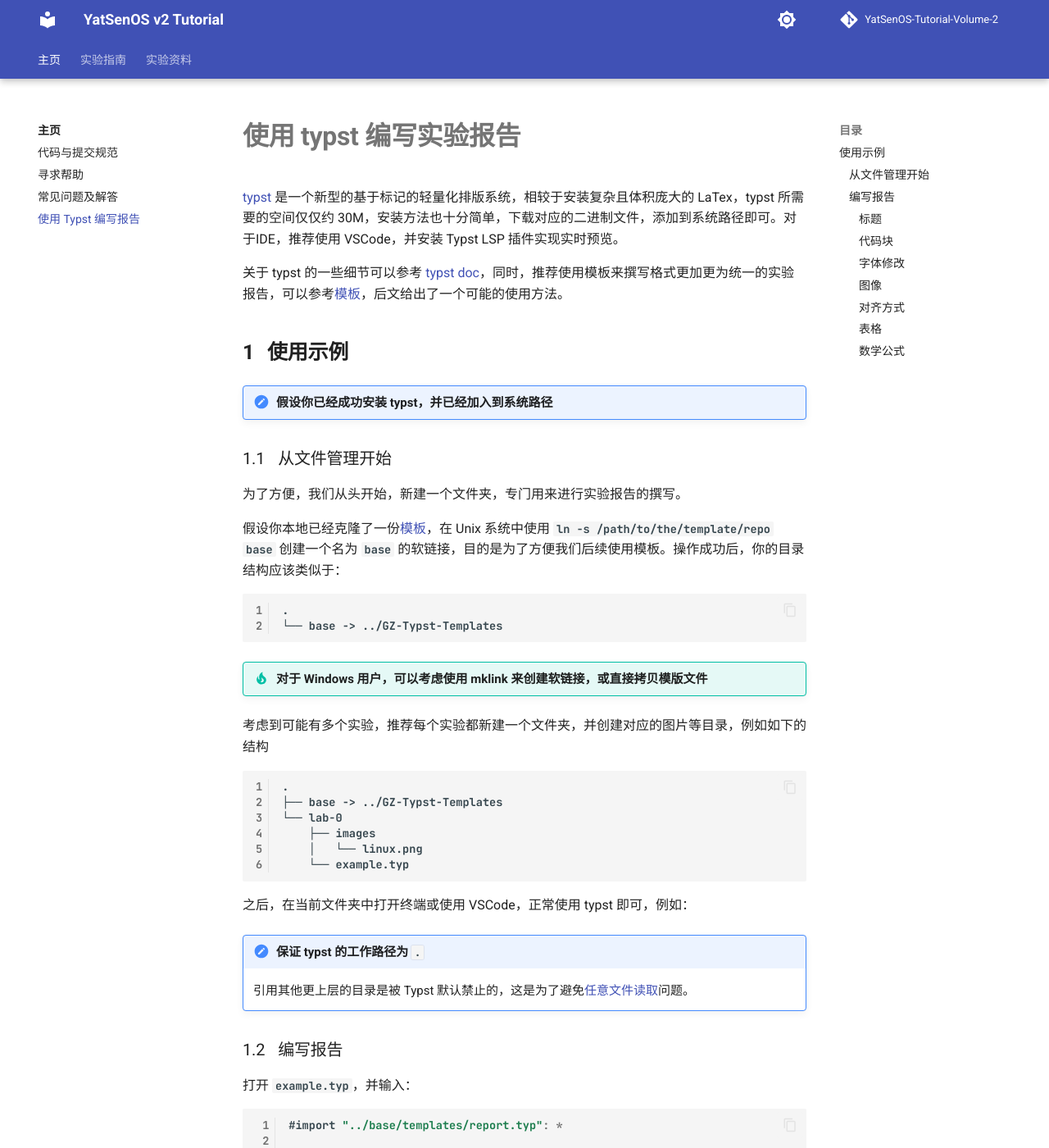
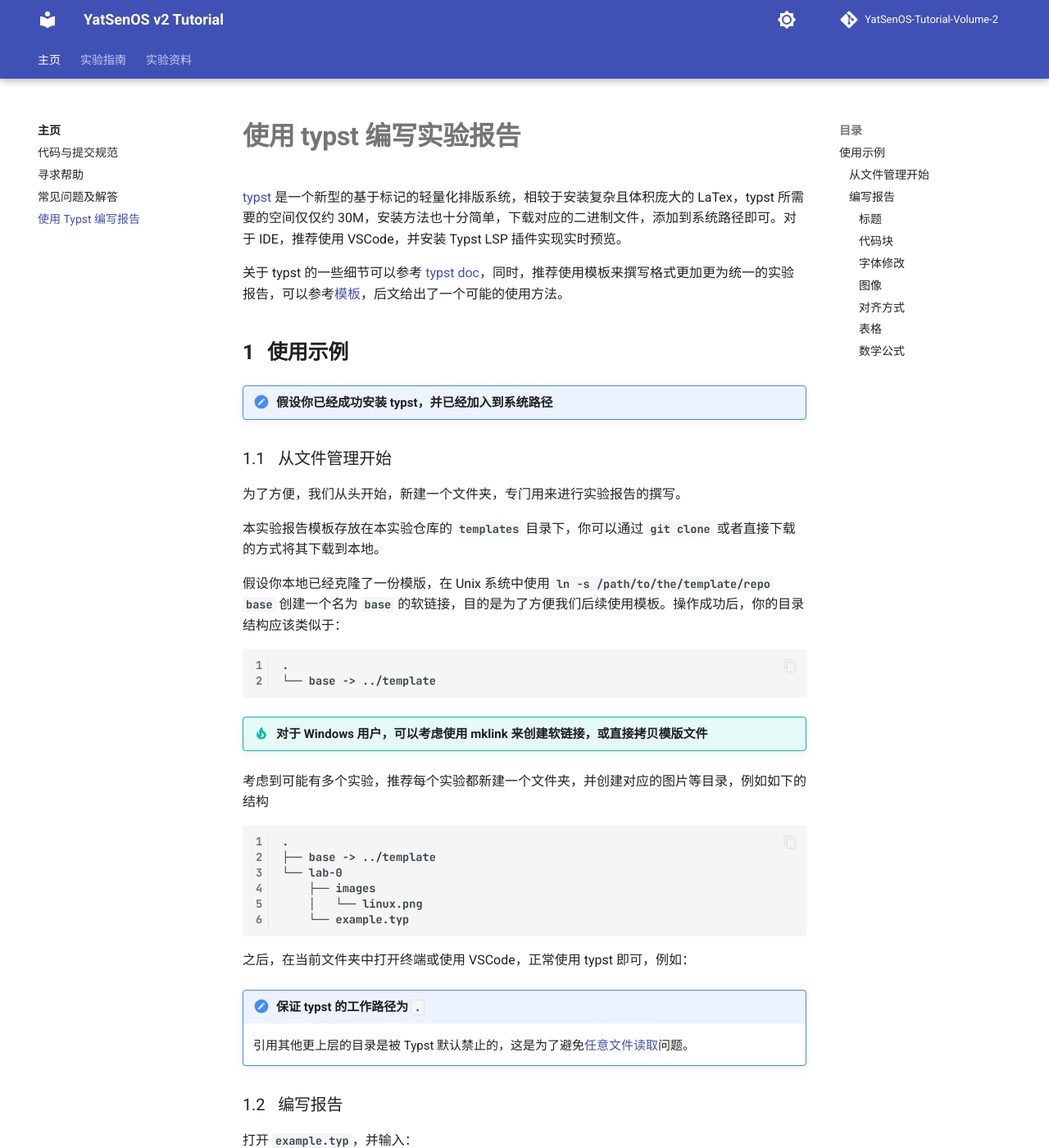
Before and after one commit to YatSenOS/YatSenOS-Tutorial-Volume-2, an MkDocs documentation site: the page built from docs/general/typst.md, in a window 1280 px wide and 1400 px high. Shown: the whole window at 82% size. Built offline with MkDocs 1.6.1 and Material for MkDocs 9.7.7, drawn with Linux system fonts in a browser that asks for light colours; comment, search, counter and statistics services are not loaded.

Commit message:
feat: build-in typst template

````diff
--- a/docs/general/typst.md
+++ b/docs/general/typst.md
@@ -1,8 +1,8 @@
 # 使用 typst 编写实验报告
 
-[typst](https://github.com/typst/typst) 是一个新型的基于标记的轻量化排版系统，相较于安装复杂且体积庞大的 LaTex，typst 所需要的空间仅仅约 30M，安装方法也十分简单，下载对应的二进制文件，添加到系统路径即可。对于IDE，推荐使用 VSCode，并安装 Typst LSP 插件实现实时预览。
+[typst](https://github.com/typst/typst) 是一个新型的基于标记的轻量化排版系统，相较于安装复杂且体积庞大的 LaTex，typst 所需要的空间仅仅约 30M，安装方法也十分简单，下载对应的二进制文件，添加到系统路径即可。对于 IDE，推荐使用 VSCode，并安装 Typst LSP 插件实现实时预览。
 
-关于 typst 的一些细节可以参考 [typst doc](https://typst.app/docs/)，同时，推荐使用模板来撰写格式更加更为统一的实验报告，可以参考[模板](https://github.com/GZTimeWalker/GZ-Typst-Templates)，后文给出了一个可能的使用方法。
+关于 typst 的一些细节可以参考 [typst doc](https://typst.app/docs/)，同时，推荐使用模板来撰写格式更加更为统一的实验报告，可以参考[模板](https://github.com/YatSenOS/YatSenOS-Tutorial-Volume-2/tree/main/template)，后文给出了一个可能的使用方法。
 
 ## 使用示例
 
@@ -12,11 +12,13 @@
 
 为了方便，我们从头开始，新建一个文件夹，专门用来进行实验报告的撰写。
 
-假设你本地已经克隆了一份[模板](https://github.com/GZTimeWalker/GZ-Typst-Templates)，在 Unix 系统中使用 `ln -s /path/to/the/template/repo base` 创建一个名为 `base` 的软链接，目的是为了方便我们后续使用模板。操作成功后，你的目录结构应该类似于：
+本实验报告模板存放在本实验仓库的 `templates` 目录下，你可以通过 `git clone` 或者直接下载的方式将其下载到本地。
+
+假设你本地已经克隆了一份模版，在 Unix 系统中使用 `ln -s /path/to/the/template/repo base` 创建一个名为 `base` 的软链接，目的是为了方便我们后续使用模板。操作成功后，你的目录结构应该类似于：
 
 ```txt
 .
-└── base -> ../GZ-Typst-Templates
+└── base -> ../template
 ```
 
 !!! tip "对于 Windows 用户，可以考虑使用 mklink 来创建软链接，或直接拷贝模版文件"
@@ -25,7 +27,7 @@
 
 ```txt
 .
-├── base -> ../GZ-Typst-Templates
+├── base -> ../template
 └── lab-0
     ├── images
     │   └── linux.png
@@ -43,7 +45,7 @@
 打开 `example.typ`，并输入：
 
 ```js
-#import "../base/templates/report.typ": *
+#import "../base/report.typ": *
 
 #show: report.with(
   title: "实验报告实验",
````
Also changed, not shown: template/README.md (added, +10 -0 lines), template/images/sysu.png (added), 6 other files.
